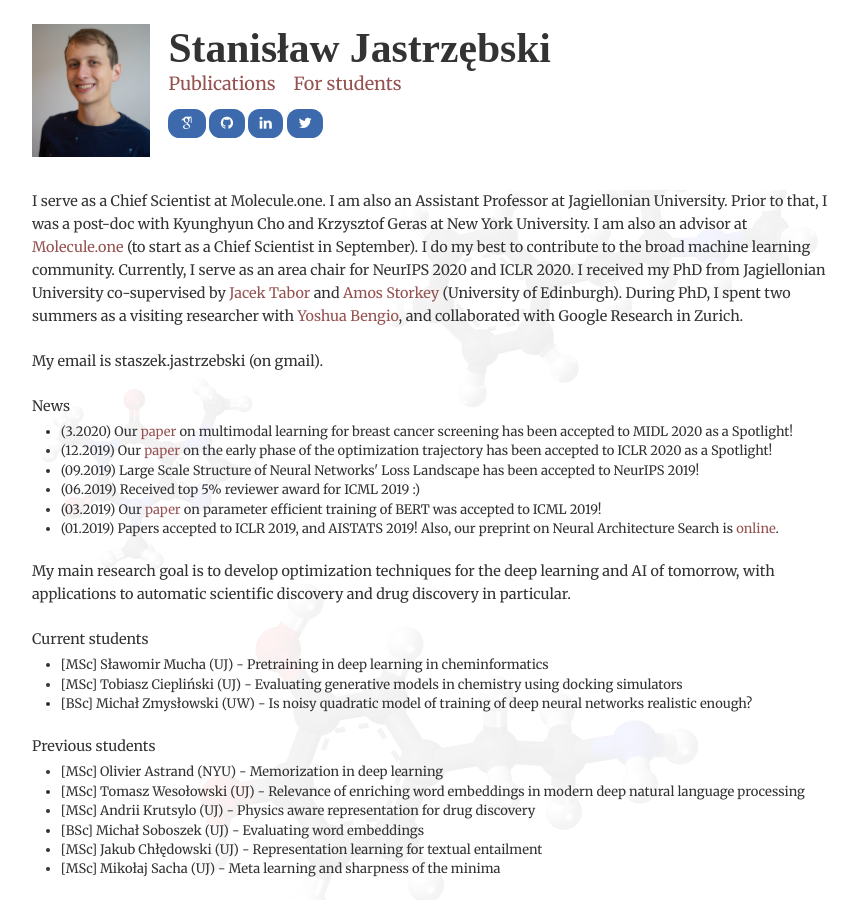
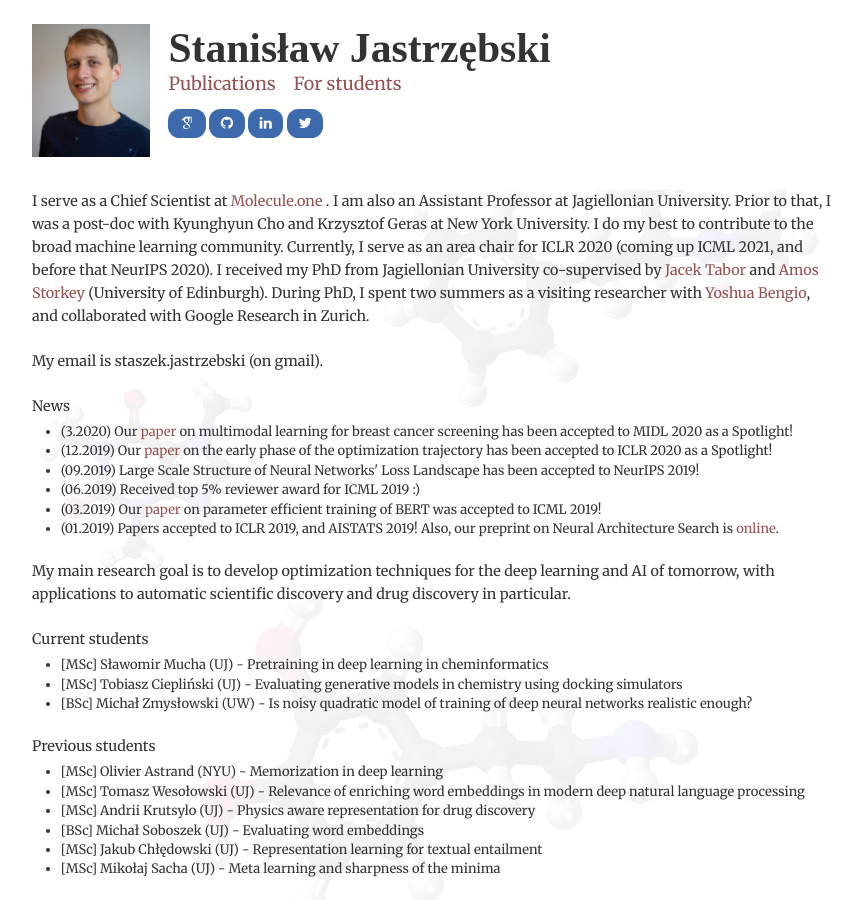
Before and after one commit to kudkudak/kudkudak.github.io, a Jekyll site: the page built from index.html, in a window 1280 px wide and 900 px high. Shown: the whole window, without its empty margins (208-1070 px from the left). Built offline with Jekyll 4.4.1, drawn with Linux system fonts in a browser that asks for light colours; nearby versions of some CDN libraries; some web fonts are replaced; the list of posts is cut into pages by our own code.

Commit message:
Quick update

```diff
--- a/index.html
+++ b/index.html
@@ -4,7 +4,7 @@
 permalink: index.html
 ---
 
-<p>I serve as a Chief Scientist at Molecule.one. I am also an Assistant Professor at Jagiellonian University. Prior to that, I was a post-doc with Kyunghyun Cho and Krzysztof Geras at New York University. I am also an advisor at <a href="http://molecule.one"> Molecule.one </a> (to start as a Chief Scientist in September). I do my best to contribute to the broad machine learning community. Currently, I serve as an area chair for NeurIPS 2020 and ICLR 2020. I received my PhD from Jagiellonian University co-supervised by  <a href="http://gmum.net/index.php?m=team&user=tabor">Jacek Tabor</a> and <a href="http://homepages.inf.ed.ac.uk/amos/">Amos Storkey</a> (University of Edinburgh). During PhD, I spent two summers as a visiting researcher with
+<p>I serve as a Chief Scientist at <a href="http://molecule.one"> Molecule.one </a>. I am also an Assistant Professor at Jagiellonian University. Prior to that, I was a post-doc with Kyunghyun Cho and Krzysztof Geras at New York University. I do my best to contribute to the broad machine learning community. Currently, I serve as an area chair for ICLR 2020 (coming up ICML 2021, and before that NeurIPS 2020). I received my PhD from Jagiellonian University co-supervised by  <a href="http://gmum.net/index.php?m=team&user=tabor">Jacek Tabor</a> and <a href="http://homepages.inf.ed.ac.uk/amos/">Amos Storkey</a> (University of Edinburgh). During PhD, I spent two summers as a visiting researcher with
 <a href="http://www.iro.umontreal.ca/~bengioy/yoshua_en/index.html">Yoshua Bengio</a>, and collaborated with Google Research in Zurich. </p>
 
 <p> My email is staszek.jastrzebski (on gmail). </p>
```
